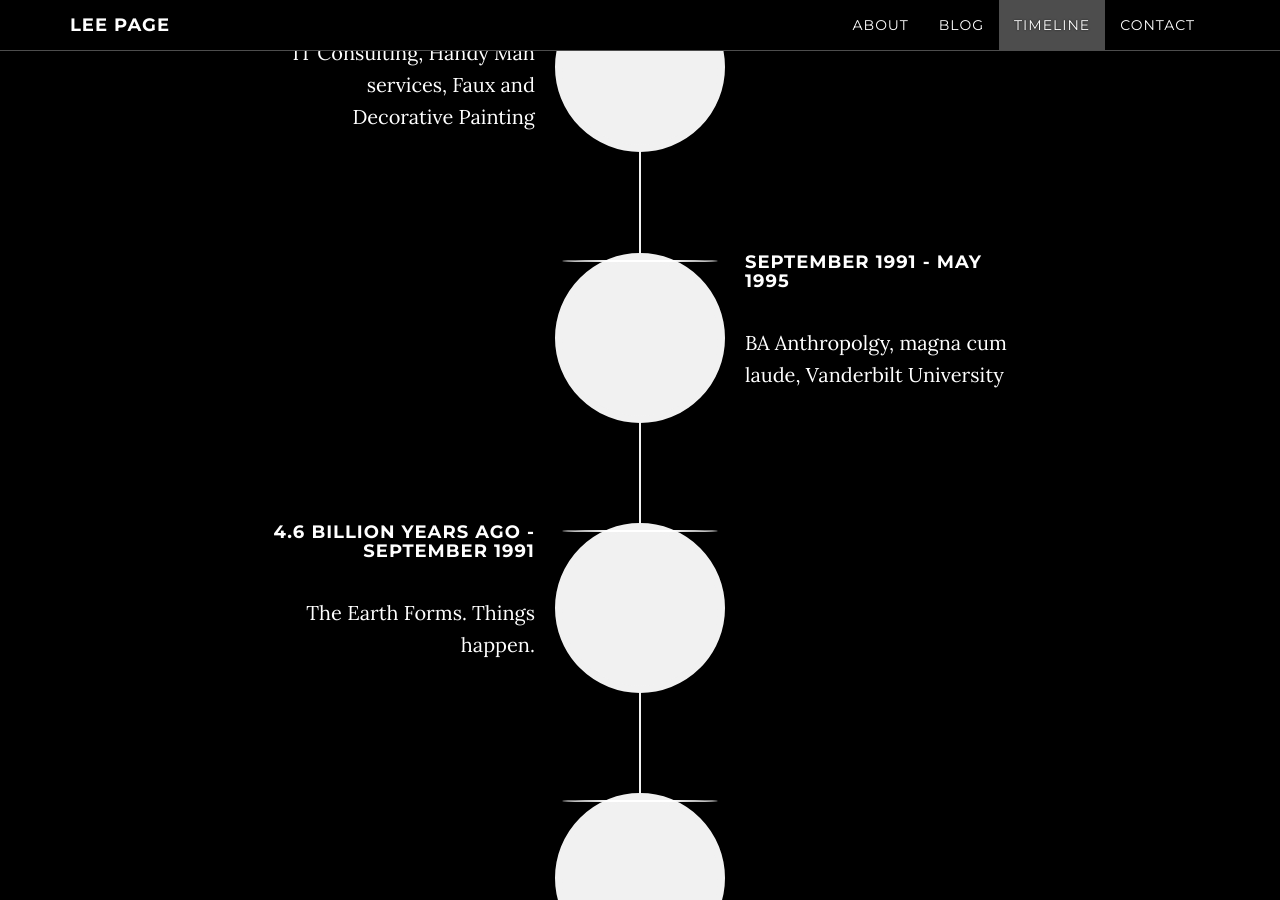
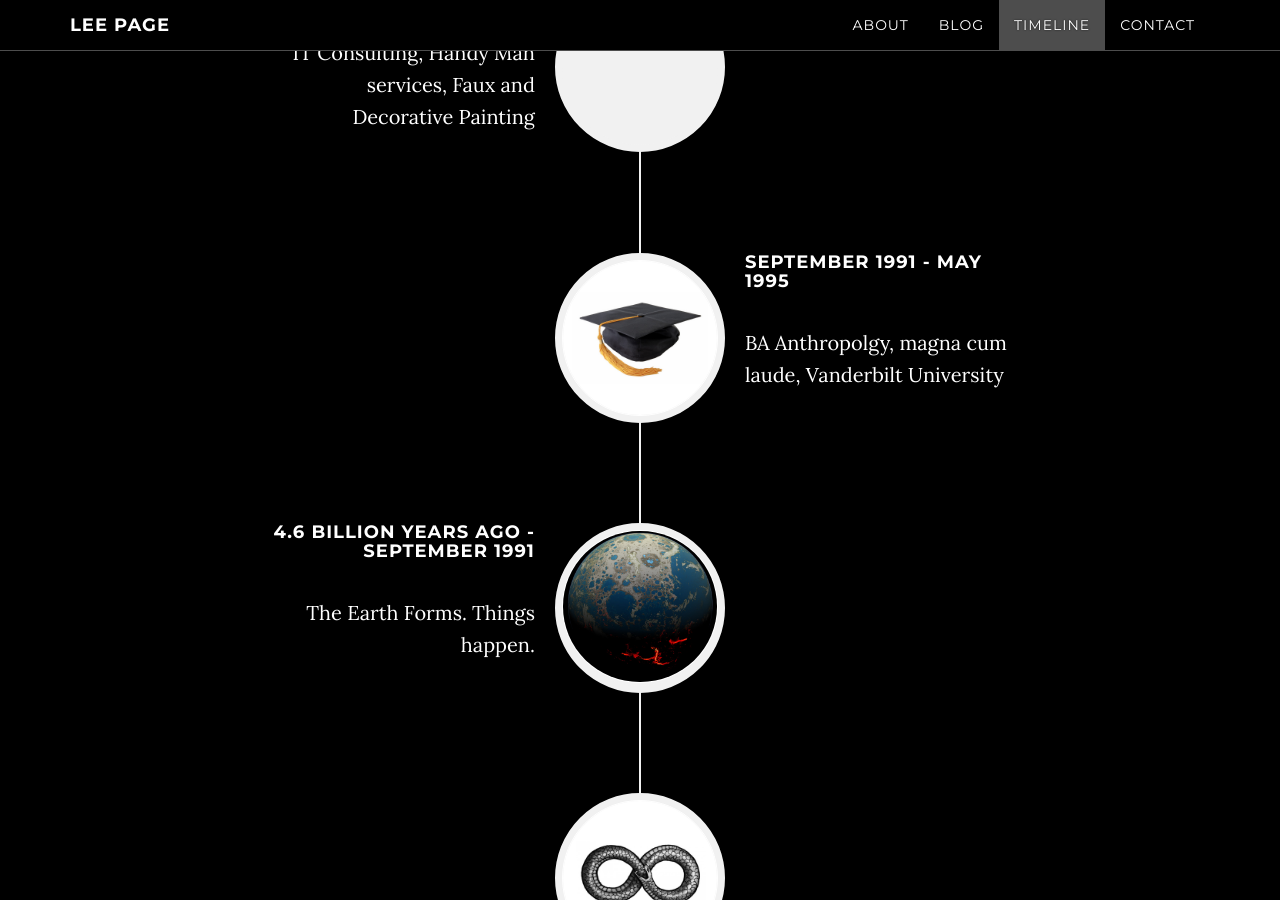
Before and after one commit to hLeePage/hLeePage.github.io, a Jekyll site: the page built from index.html, in a window 1280 px wide and 900 px high, scrolled down 2895 px. Built offline with Jekyll 4.4.1, drawn with Linux system fonts in a browser that asks for light colours; nearby versions of some CDN libraries; comment, search, counter and statistics services are not loaded.

Commit message:
Add some timeline images

```diff
--- a/_config.yml
+++ b/_config.yml
@@ -115,17 +115,17 @@ events:
   - image: ""
     date: "May 1995 - Oct 2014"
     description: "IT Consulting, Handy Man services, Faux and Decorative Painting"
-  - image: ""
+  - image: "/img/timeline/graduation.png"
     date: "September 1991 - May 1995"
     description: "BA Anthropolgy, magna cum laude, Vanderbilt University"
-  - image: ""
+  - image: "/img/timeline/early_earth.jpg"
     date: "4.6 Billion Years Ago - September 1991"
     description: "The Earth Forms. Things happen."
 
 
 # First image of the Timeline
 
-timeline-img: ""
+timeline-img: "/img/timeline/default.png"
 
 ###########
 # Contact #
```
Also changed, not shown: img/timeline/default.png, img/timeline/early_earth.jpg (added), img/timeline/graduation.png (added).
